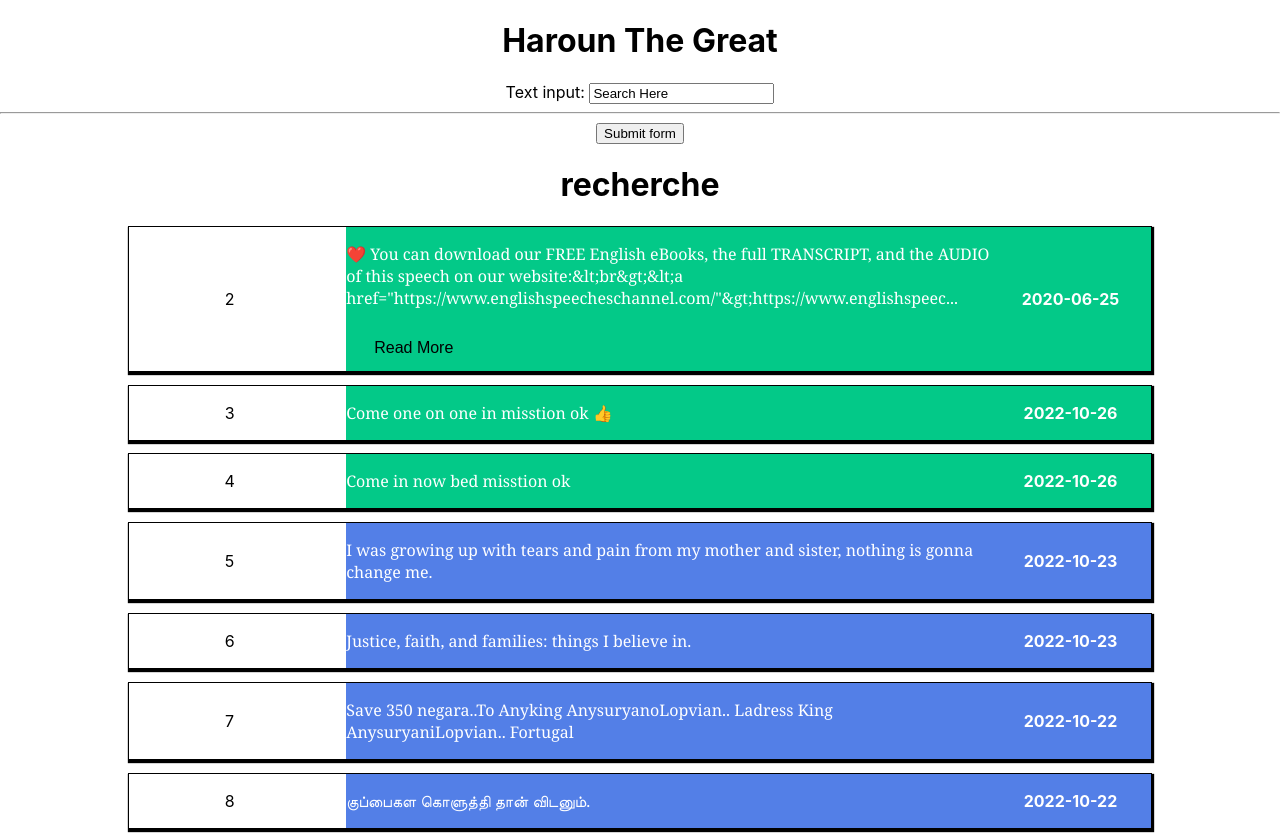
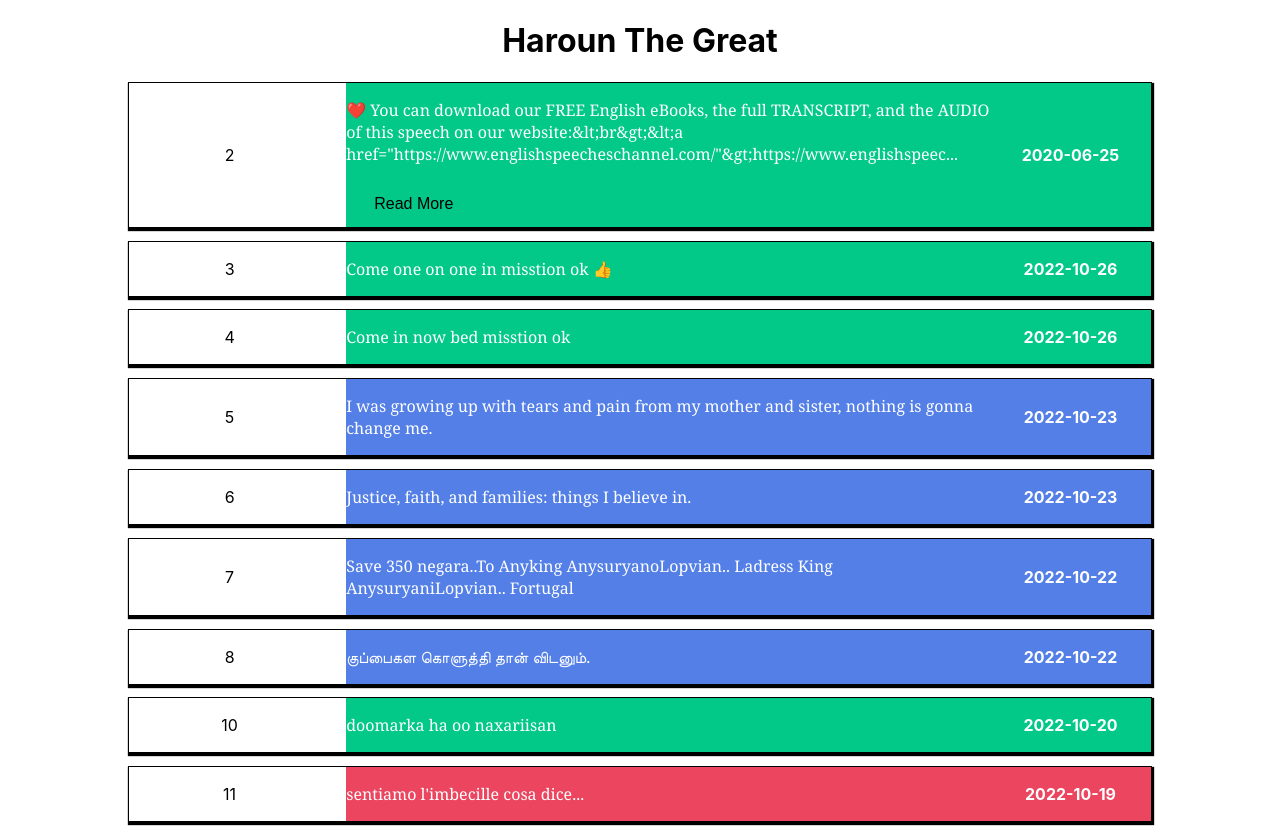
Before and after one commit to HarounTheGreat/Analysis-Social-Media-React-Project, a React (Create React App) app: page / in a window 1280 px wide. Shown: the top 834 px of the page. Built offline with nearby package versions, Linux system fonts and the light colour scheme.

Commit message:
Analysis-Social-Media-React-Project

```diff
--- a/src/App.js
+++ b/src/App.js
@@ -1,7 +1,7 @@
 import logo from "./logo.svg";
 import "./App.css";
-import Recherche from "./component/recherche/recherche";
-import trump from "./component/comments/data";
+import Recherche from "./component/first_comments/recherche/recherche";
+import trump from "./component/first_comments/comments/data";
 function App() {
   return (
     <div className="App">
--- /dev/null
+++ b/src/component/first_comments/recherche/recherche.js
@@ -0,0 +1,13 @@
+import Comments from "../comments/Comments";
+import "./recherche.css";
+import React, { useState } from "react";
+
+const Recherche = ({ trump }) => {
+  return (
+    <div className="recherche">
+      <Comments trump={trump} />
+    </div>
+  );
+};
+
+export default Recherche;
--- a/src/component/recherche/recherche.js
+++ /dev/null
@@ -1,47 +0,0 @@
-import Comments from "../comments/Comments";
-import "./recherche.css";
-import React, { useState } from "react";
-
-const Recherche = ({ trump }) => {
-  const [search_comment, setSearch_comment] = useState("");
-  let new_data;
-  let test;
-  new_data = trump;
-  if (search_comment !== "") {
-    for (let i = 0; i < trump.length; i++) {
-      test = trump[i].comment.indexOf("You can download");
-      if (test !== -1) {
-        new_data.push(trump[i]);
-      }
-    }
-  }
-
-  return (
-    <div className="recherche">
-      <form method="post" onSubmit={handleSubmit}>
-        <label>
-          Text input: <input name="myInput" defaultValue="Search Here" />
-        </label>
-        <hr />
-        <button type="submit">Submit form</button>
-      </form>
-      <h1>recherche</h1>
-      <Comments trump={trump} />
-    </div>
-  );
-
-  function handleSubmit(e) {
-    // Prevent the browser from reloading the page
-    e.preventDefault();
-
-    // Read the form data
-    const form = e.target;
-    const formData = new FormData(form);
-
-    // Or you can work with it as a plain object:
-    const formJson = Object.fromEntries(formData.entries());
-    setSearch_comment(formJson.myInput);
-  }
-};
-
-export default Recherche;
```
Also changed, not shown: src/component/first_comments/comment/comment.css (renamed from src/component/comment/comment.css), src/component/first_comments/comment/comment.js (renamed from src/component/comment/comment.js), src/component/first_comments/comments/Comments.js (renamed from src/component/comments/Comments.js), src/component/first_comments/comments/comments.css (renamed from src/component/comments/comments.css), src/component/first_comments/comments/data.js (renamed from src/component/comments/data.js), src/component/first_comments/recherche/recherche.css (added).
